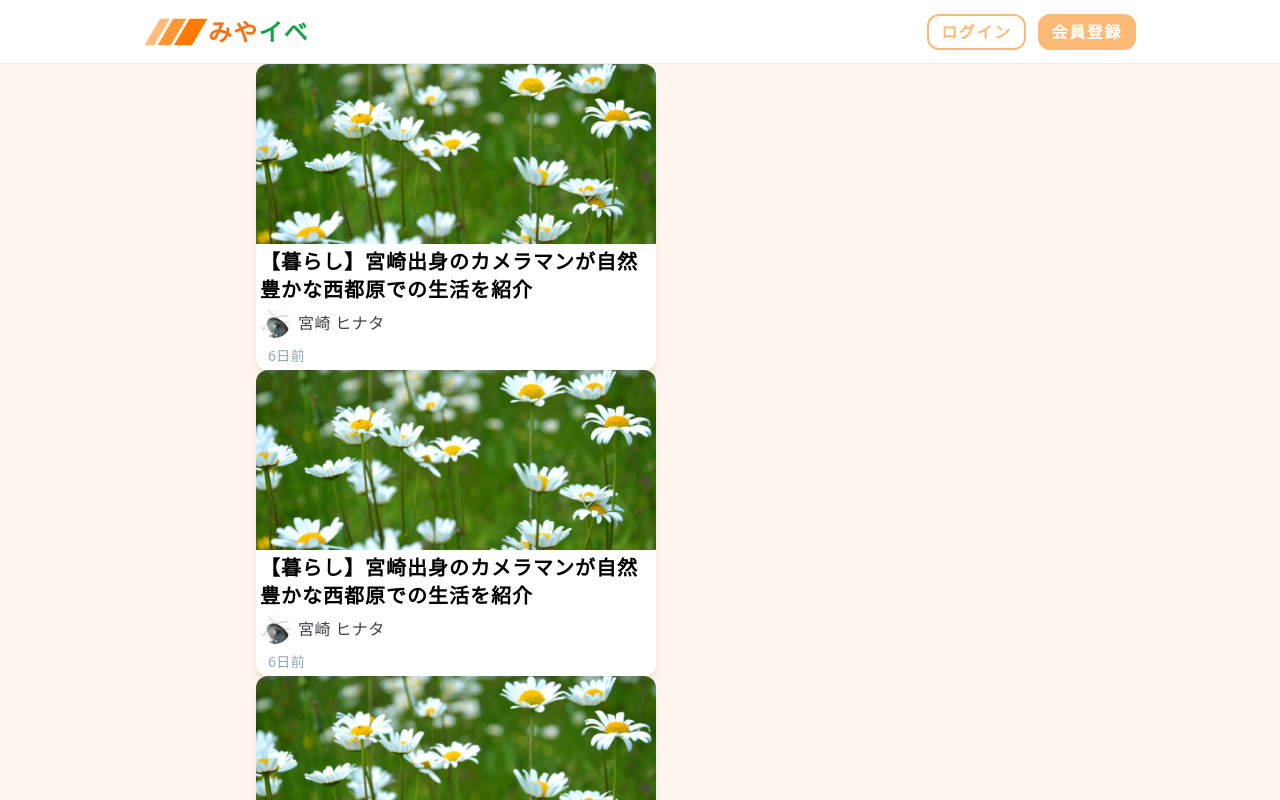
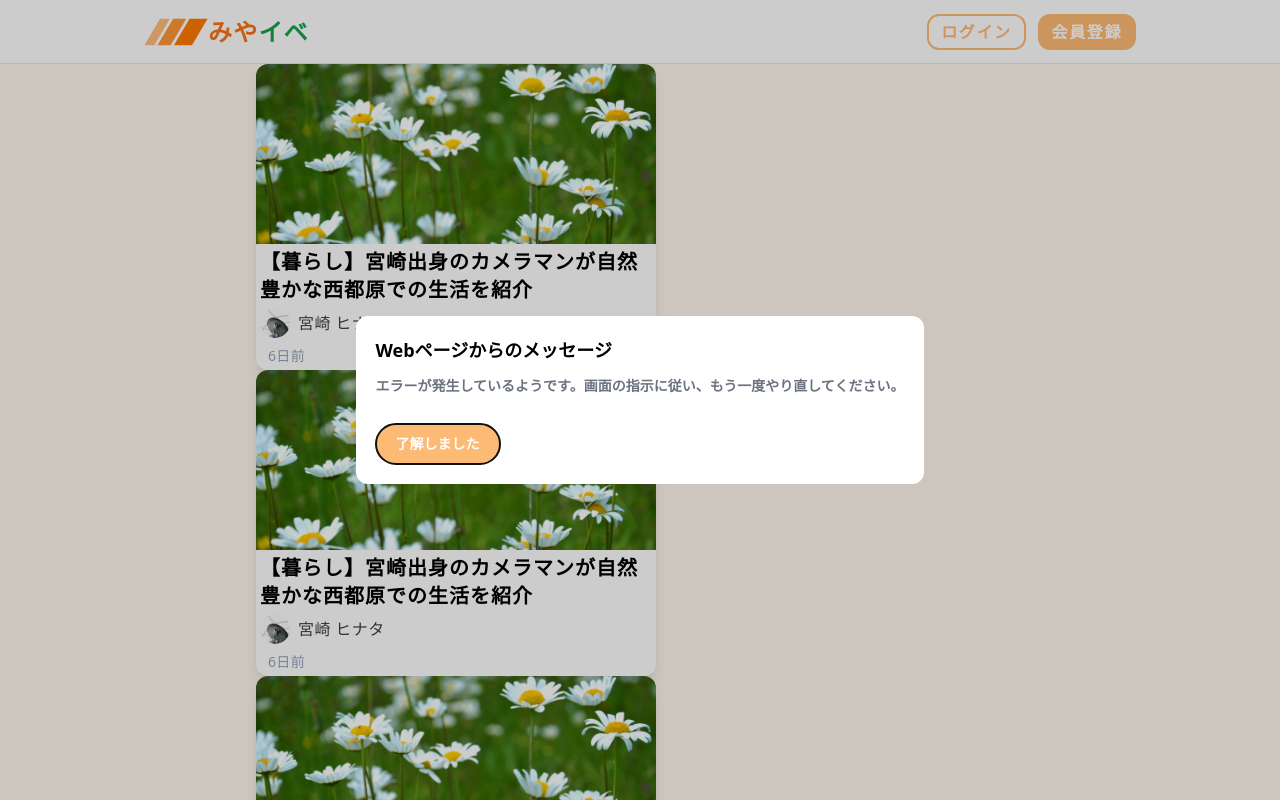
Before and after one commit to Naoki-Yuzu/miyazaki-event-app, a Next.js app: page / in a window 1280 px wide. Shown: the top 800 px of the page. Built offline with nearby package versions, Linux system fonts and the light colour scheme.

Commit message:
エラー発生時のポップアップ表示の実装

```diff
--- /dev/null
+++ b/components/error-modal.tsx
@@ -0,0 +1,53 @@
+import React, { Fragment } from 'react';
+import { Dialog, Transition } from '@headlessui/react';
+import { ArrowPathIcon } from '@heroicons/react/24/solid';
+import Button from './button';
+
+const ErrorModal = ({isOpen, closeModal}: {isOpen: boolean, closeModal: VoidFunction}) => {
+  return (
+    <>
+      <Transition appear show={isOpen} as={Fragment}>
+        <Dialog as="div" className="fixed inset-0 z-10 flex " onClose={closeModal}>
+          <Transition.Child
+            as={Fragment}
+            enter="ease-out duration-300"
+            enterFrom="opacity-0"
+            enterTo="opacity-100"
+            leave="ease-in duration-200"
+            leaveFrom="opacity-100"
+            leaveTo="opacity-0"
+          >
+            <div className="z-0 fixed inset-0 bg-black bg-opacity-20" />
+          </Transition.Child>
+
+          <div className="flex min-w-full min-h-full items-center justify-center">
+            <Transition.Child
+                  as={Fragment}
+                  enter="ease-out duration-300"
+                  enterFrom="opacity-0 scale-95"
+                  enterTo="opacity-100 scale-100"
+                  leave="ease-in duration-200"
+                  leaveFrom="opacity-100 scale-100"
+                  leaveTo="opacity-0 scale-95"
+                >
+              <Dialog.Panel className="z-20 bg-white flex flex-col rounded-xl p-5 gap-3 max-w-[85%]">
+                <h3 className="text-lg font-semibold">Webページからのメッセージ</h3>
+                <p className="text-gray-500 text-sm font-semibold">エラーが発生しているようです。画面の指示に従い、もう一度やり直してください。</p>
+                <div className="mt-4">
+                    <Button
+                      className="bg-orange-300 text-white rounded-full px-5 sm:text-sm"
+                      onClick={closeModal}
+                    >
+                      了解しました
+                    </Button>
+                  </div>
+              </Dialog.Panel>
+            </Transition.Child>
+          </div>
+        </Dialog>
+      </Transition>
+    </>
+  );
+};
+
+export default ErrorModal;
--- a/components/loading.tsx
+++ b/components/loading-modal.tsx
@@ -2,7 +2,7 @@ import React, { Fragment } from 'react';
 import { Dialog, Transition } from '@headlessui/react';
 import { ArrowPathIcon } from '@heroicons/react/24/solid';
 
-const Loading = ({isOpen, closeModal}: {isOpen: boolean, closeModal: VoidFunction}) => {
+const LoadingModal = ({isOpen, closeModal}: {isOpen: boolean, closeModal: VoidFunction}) => {
   return (
     <>
       <Transition appear show={isOpen} as={Fragment}>
@@ -41,4 +41,4 @@ const Loading = ({isOpen, closeModal}: {isOpen: boolean, closeModal: VoidFunctio
   );
 };
 
-export default Loading;
+export default LoadingModal;
--- a/pages/chat.tsx
+++ b/pages/chat.tsx
@@ -6,7 +6,6 @@ import { NextPageWithLayout } from './_app';
 import { PaperAirplaneIcon } from '@heroicons/react/24/solid';
 import DmContainer from '../components/dm-container';
 import useWindowSize from '../utils/use-window-size';
-import Loading from '../components/loading';
 
 const Chat: NextPageWithLayout = () => {
   const [width, _] = useWindowSize();
--- a/pages/index.tsx
+++ b/pages/index.tsx
@@ -3,9 +3,12 @@ import { NextPageWithLayout } from './_app';
 import { ReactElement } from 'react';
 import Layout from '../components/layout';
 import Post from '../components/post';
-import Loading from '../components/loading';
+import ErrorModal from '../components/error-modal';
 
 const Home: NextPageWithLayout = () => {
+  const closeModal = () => {
+  };
+
   return (
     <>
       <Head>
@@ -21,6 +24,7 @@ const Home: NextPageWithLayout = () => {
           );
         })}
       </div>
+      <ErrorModal isOpen closeModal={closeModal}/>
     </>
   );
 };
```
